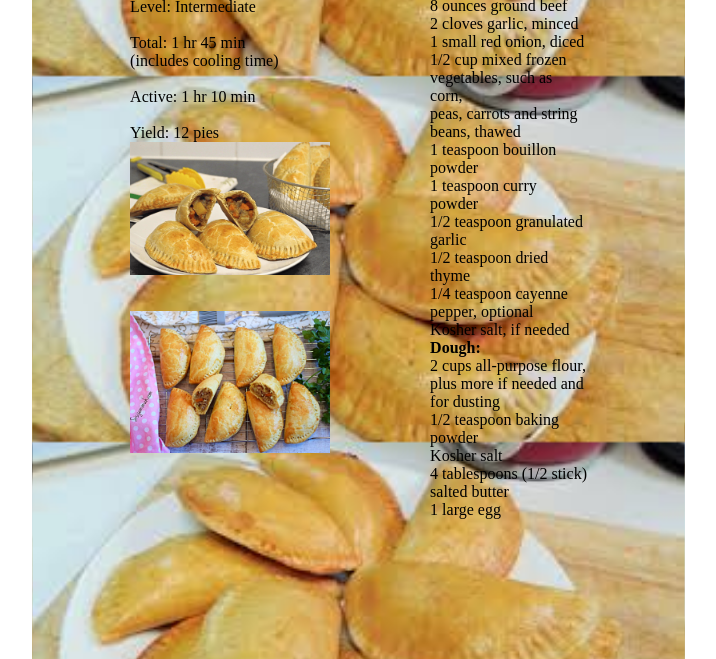
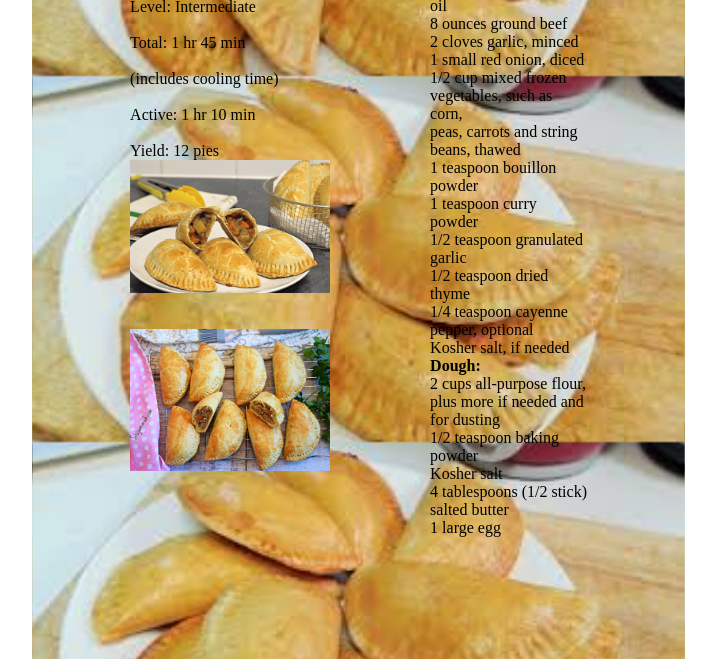
Before and after one commit to alliojo1l/my-recipe-project, a plain HTML site: page index.html in a window 1280 px wide. Shown: the part 205-864 px from the top of the page, without its empty margins (211-927 px from the left). Drawn offline with Linux system fonts and the light colour scheme.

Commit message:
updated my project

```diff
--- a/index.html
+++ b/index.html
@@ -19,7 +19,7 @@
         <div class="small">
       <ul><br>Level: Intermediate</ul>
 <ul><br>Total: 1 hr 45 min </ul>
-    <ul>(includes cooling time)</ul>
+    <ul><br>(includes cooling time)</ul>
 <ul><br>Active: 1 hr 10 min</ul>
 <ul><br>Yield: 12 pies</ul></div>
 <img class="feature-img" src="meat-image1.png" >
```
